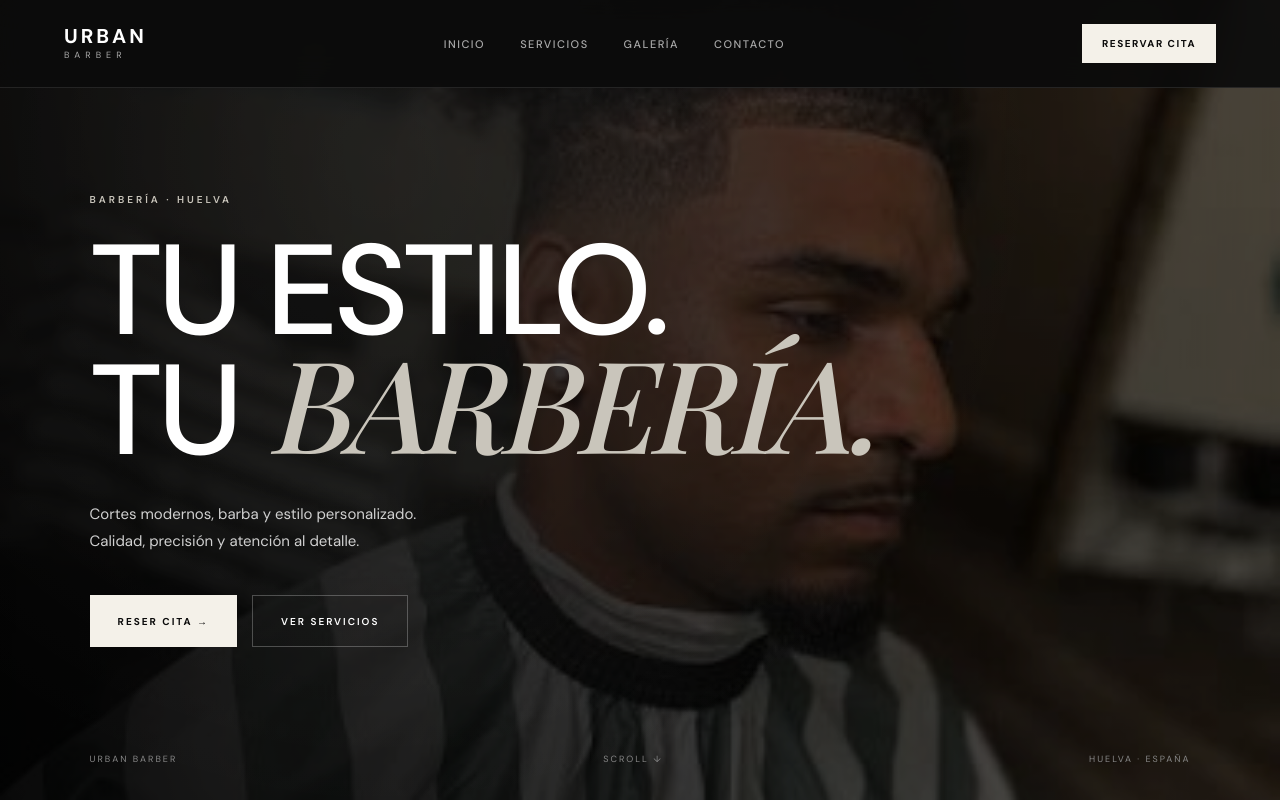
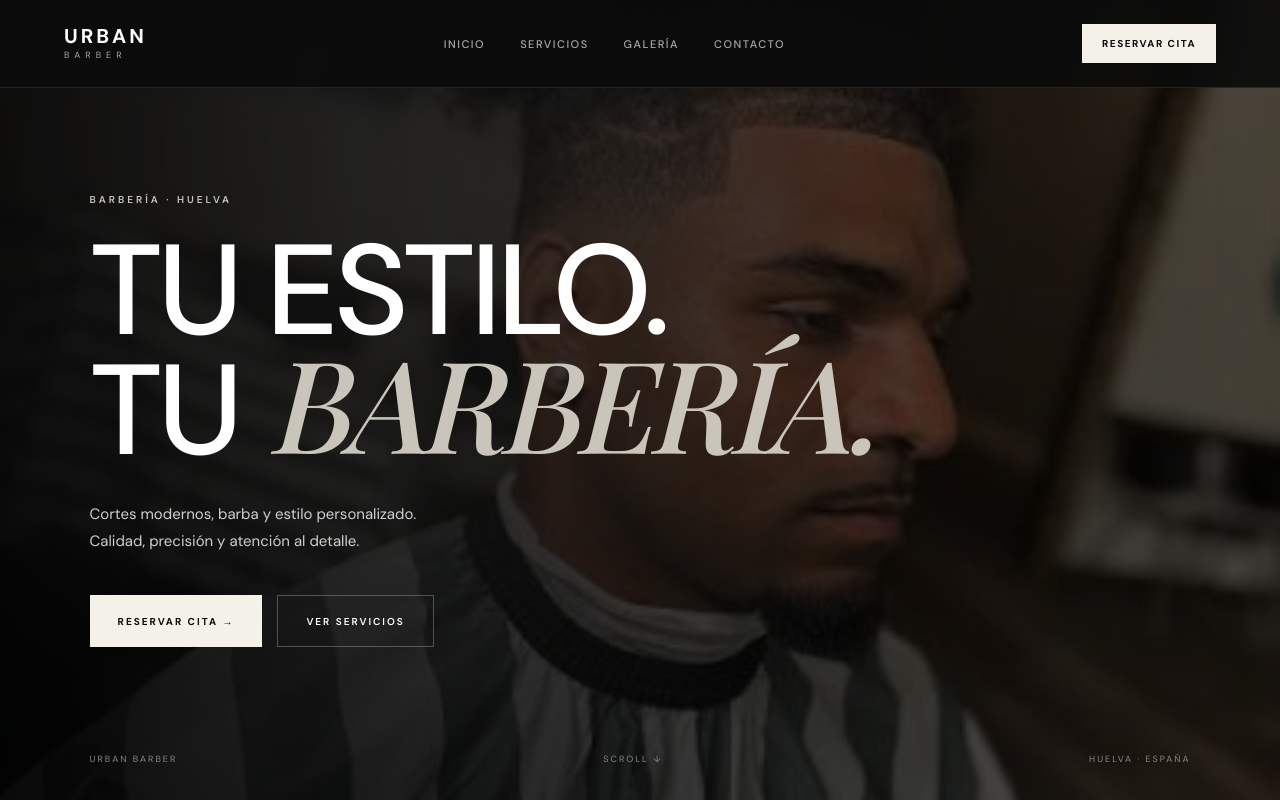
Before and after one commit to Pablorc222/MiPaginaWebPeluqueria, a React (Vite) app: page / in a window 1280 px wide. Shown: the top 800 px of the page. Built offline with nearby package versions, Linux system fonts and the light colour scheme; no server answers; the database is empty; a web font is replaced by a local one.

Commit message:
Update Home.jsx

```diff
--- a/src/pages/Home.jsx
+++ b/src/pages/Home.jsx
@@ -49,7 +49,7 @@ export default function Home() {
                 className="primary-button"
                 onClick={() => openBooking()}
               >
-                RESER CITA →
+                RESERVAR CITA →
               </button>
 
               <a href="#servicios" className="secondary-button">
```
